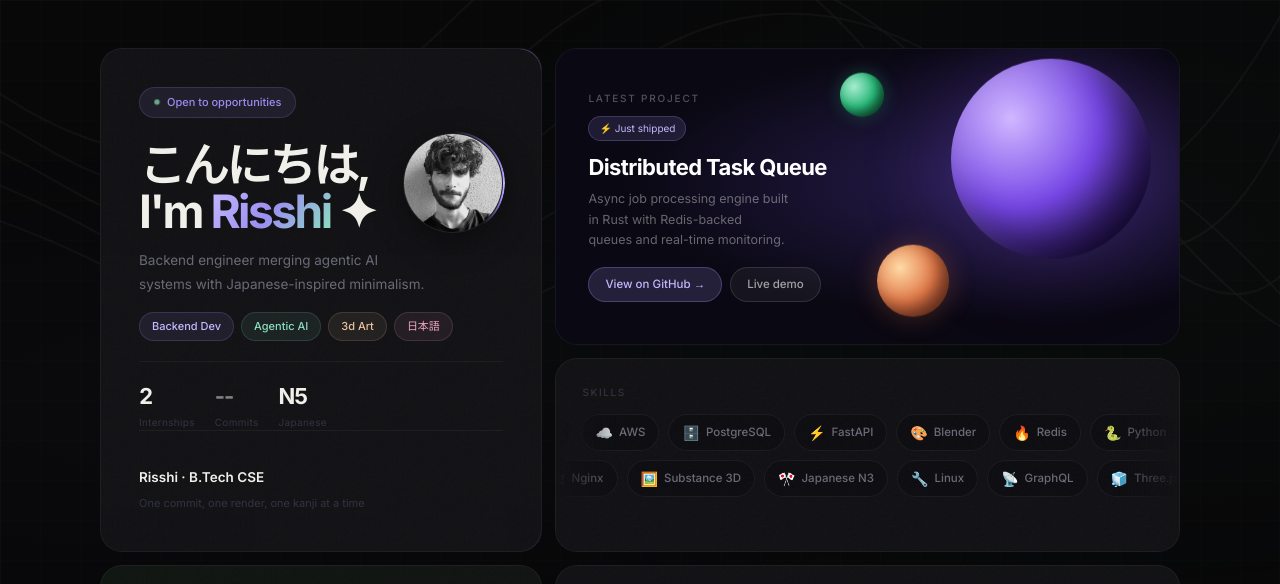
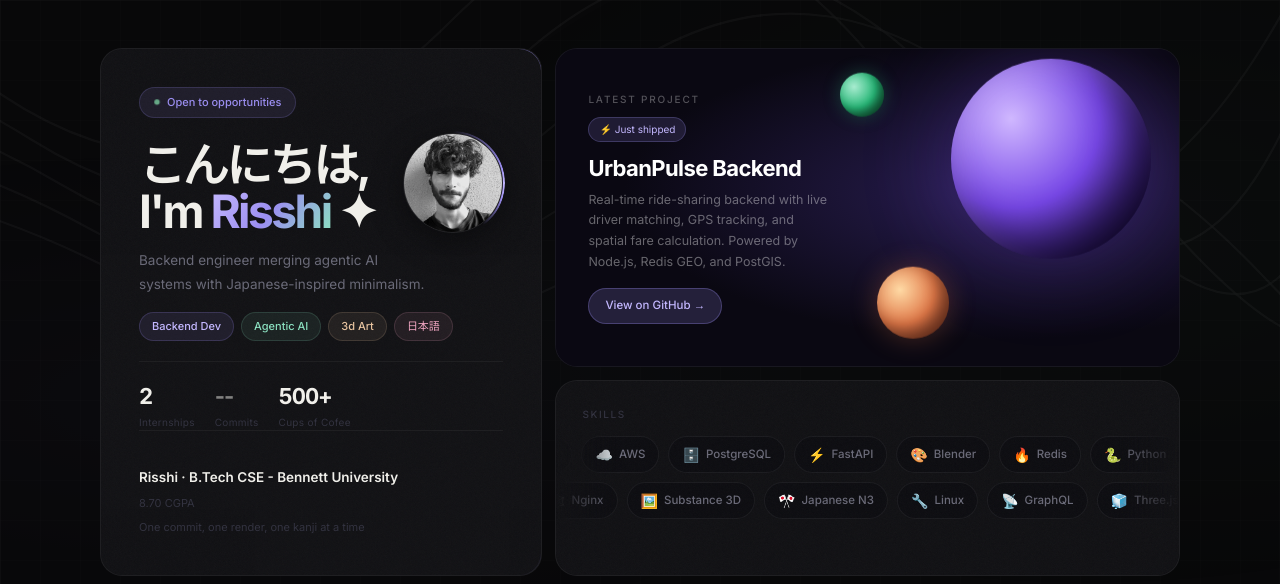
Before and after one commit to codeRisshi25/risshi-portfolio-next, a Next.js app: page / in a window 1280 px wide. Shown: the top 584 px of the page. Built offline with nearby package versions, Linux system fonts and the light colour scheme; no server answers.

Commit message:
minor changes

```diff
--- a/app/globals.css
+++ b/app/globals.css
@@ -171,7 +171,7 @@ body::before {
 .feat-lbl { font-size:10px;font-weight:500;letter-spacing:1.8px;color:rgba(255,255,255,0.3);text-transform:uppercase;margin-bottom:8px; }
 .feat-badge { display:inline-flex;align-items:center;gap:5px;padding:4px 10px;border-radius:100px;background:rgba(155,142,240,0.15);border:1px solid rgba(155,142,240,0.25);font-size:10px;color:#c4b8ff;margin-bottom:10px; }
 .featured h2 { font-size:22px;font-weight:700;color:#fff;letter-spacing:-.6px; }
-.featured p { font-size:12.5px;color:rgba(255,255,255,0.38);margin-top:5px;max-width:200px;line-height:1.65; }
+.featured p { font-size:12.5px;color:rgba(255,255,255,0.38);margin-top:5px;max-width:240px;line-height:1.65; }
 .feat-links { display:flex;gap:8px;margin-top:16px; }
 .feat-btn { display:inline-flex;align-items:center;gap:5px;padding:8px 16px;border-radius:100px;font-size:11.5px;font-weight:500;cursor:pointer;border:1px solid;transition:all .2s; }
 .feat-btn-primary { background:rgba(155,142,240,0.18);border-color:rgba(155,142,240,0.3);color:#c4b8ff; }
--- a/app/page.tsx
+++ b/app/page.tsx
@@ -89,15 +89,15 @@ Backend engineer merging agentic AI systems with Japanese-inspired minimalism.
                 <div className="l">Commits</div>
               </div>
               <div className="stat">
-                <div className="n">N5</div>
-                <div className="l">Japanese</div>
+                <StatCounter target={500} suffix="+" duration={1000} />
+                <div className="l">Cups of Cofee</div>
               </div>
             </div>
           </div>
           <div className="av-row">
             <div className="av-info">
-              <p>Risshi · B.Tech CSE</p>
-              <span>One commit, one render, one kanji at a time</span>
+              <p>Risshi · B.Tech CSE - Bennett University</p>
+              <span>8.70 CGPA<br/>One commit, one render, one kanji at a time</span>
             </div>
           </div>
         </div>
@@ -114,14 +114,14 @@ Backend engineer merging agentic AI systems with Japanese-inspired minimalism.
           <div className="feat-content">
             <div className="feat-lbl">Latest project</div>
             <div className="feat-badge">⚡ Just shipped</div>
-            <h2>Distributed Task Queue</h2>
+            <h2>UrbanPulse Backend</h2>
             <p>
-              Async job processing engine built in Rust with Redis-backed queues
-              and real-time monitoring.
+              Real-time ride-sharing backend with live driver matching, GPS tracking, and spatial fare calculation. Powered by Node.js, Redis GEO, and PostGIS.
             </p>
             <div className="feat-links">
-              <button className="feat-btn feat-btn-primary">View on GitHub →</button>
-              <button className="feat-btn feat-btn-ghost">Live demo</button>
+              <a href="https://github.com/codeRisshi25/urbanpulse-backend" target="_blank" rel="noopener noreferrer" className="feat-btn feat-btn-primary" style={{ textDecoration: 'none' }}>
+                View on GitHub →
+              </a>
             </div>
           </div>
         </div>
```
